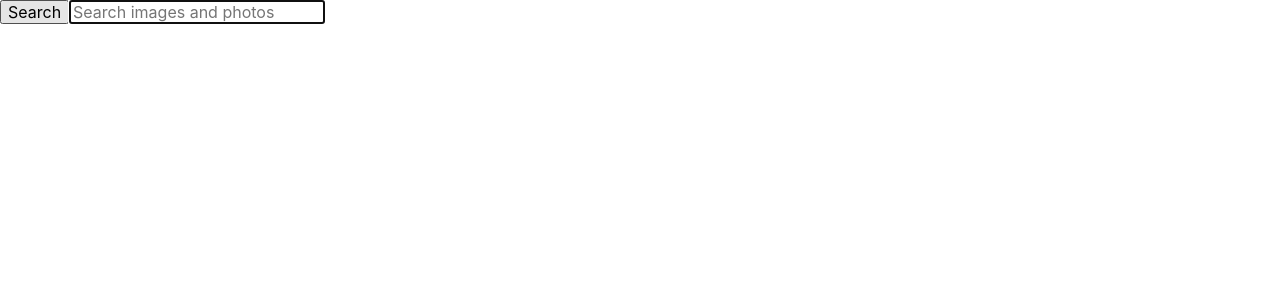
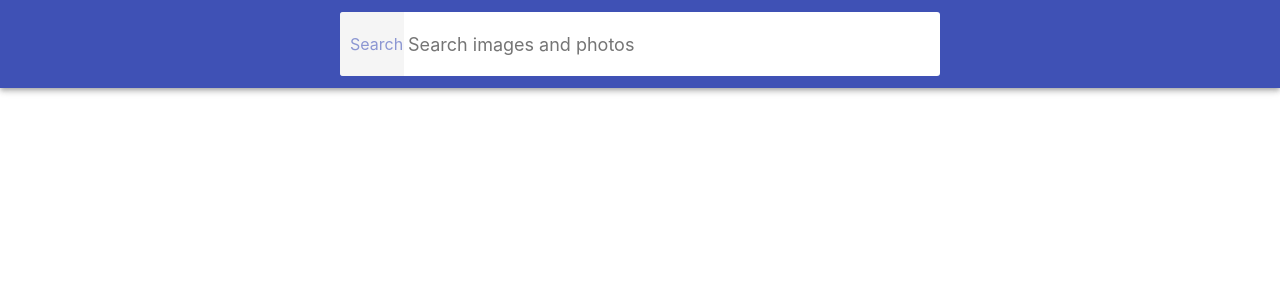
Before and after one commit to Shkliarova/goit-react-hw-03-image-finder, a React (Create React App) app: page / in a window 1280 px wide. Shown: the top 300 px of the page. Built offline with nearby package versions, Linux system fonts and the light colour scheme.

Commit message:
task2 part3

```diff
--- a/src/components/App.js
+++ b/src/components/App.js
@@ -2,6 +2,7 @@ import { Searchbar } from "./Searchbar";
 import { ImageGallery } from "./ImageGallery";
 import { Button } from "./Button";
 import { Component } from "react";
+import { fetchImages } from "./api";
 
 export class App extends Component{
   state = {
@@ -10,27 +11,54 @@ export class App extends Component{
     page: 1,
   }
 
-  componentDidMount(){
-
+  componentDidUpdate(prevProps, prevState){
+    if(
+      prevState.query !== this.state.query ||
+      prevState.page !== this.state.page
+    ){
+      this.fetchImageData();
+    }
   }
 
-  componentDidUpdate(){
+  fetchImageData = async () => {
+    const {query, page} = this.state;
+    try{
+      const imageData = await fetchImages(query, page);
+      if(page === 1){
+        this.setState({
+          images: imageData.hits,
+        })
+      } else{
+        this.setState(prevState => ({
+          images: [...prevState.images, ...imageData.hits],
+        }))
+      }
+    }
+    catch(error){
 
+    }
   }
 
   handleSubmit = (newQuery) => {
-        this.setState({
-        query: newQuery,
-        })
-    }
+    this.setState({
+      query: newQuery,
+      page: 1,
+    });
+  };
+
+  loadMore = () => {
+    this.setState(prevState => ({
+      page: prevState.page += 1,
+    }))
+  }
 
   render(){
-    const {images, page} = this.state;
+    const {images} = this.state;
     return (
-      <div>
+      <div className="App">
         <Searchbar onSubmit={this.handleSubmit} />
-        <ImageGallery page={page} items={images}/>
-        <Button/>
+        <ImageGallery items={images}/>
+        {images.length > 0 && <Button onClick={this.loadMore}/>}
       </div>
     );
   }
--- a/src/components/Button.js
+++ b/src/components/Button.js
@@ -1,7 +1,7 @@
-export const Button = () => {
+export const Button = ({onClick}) => {
     return(
         <div>
-
+            <button className="Button" onClick={onClick}>Load More</button>
         </div>
     )
 }
--- a/src/components/ImageGallery.js
+++ b/src/components/ImageGallery.js
@@ -2,7 +2,7 @@ import { ImageGalleryItem } from "./ImageGalleryItem"
 
 export const ImageGallery = ({items}) => {
     return(
-        <ul className="gallery">
+        <ul className="ImageGallery">
             {items.map(item =>
                 <ImageGalleryItem key={item.id} item={item}/>
             )}
--- a/src/components/ImageGalleryItem.js
+++ b/src/components/ImageGalleryItem.js
@@ -1,7 +1,7 @@
-export const ImageGalleryItem = ({webformatURL}) => {
+export const ImageGalleryItem = ({item}) => {
     return(
-        <li className="gallery-item">
-        <img src={webformatURL} alt="img" />
+        <li className="ImageGalleryItem">
+        <img className="ImageGalleryItem-image" src={item.webformatURL} alt="img" />
         </li>
     )
 }
--- a/src/components/Searchbar.js
+++ b/src/components/Searchbar.js
@@ -1,19 +1,40 @@
-export const Searchbar = () => {
-    return(
-            <header className="searchbar">
-            <form className="form">
-                <button type="submit" className="button">
-                <span className="button-label">Search</span>
+import { Component } from "react";
+
+export class Searchbar extends Component  {
+    state = {
+        query: '',
+    }
+
+    handleChange = (event) => {
+        this.setState({query: event.target.value});
+    }
+
+    handleSubmit = (event) => {
+        event.preventDefault();
+        this.props.onSubmit(this.state.query);
+    }
+
+    render(){
+        const {query} = this.state;
+
+        return(
+            <header className="Searchbar">
+            <form className="SearchForm" onSubmit={this.handleSubmit}>
+                <button type="submit" className="SearchForm-button">
+                <span className="SearchForm-button-label">Search</span>
                 </button>
 
                 <input
-                className="input"
+                className="SearchForm-input"
                 type="text"
                 autoComplete="off"
                 autoFocus
                 placeholder="Search images and photos"
+                value={query}
+                onChange={this.handleChange}
                 />
             </form>
             </header>
-    )
-}
+            )
+        }
+    }
--- a/src/index.js
+++ b/src/index.js
@@ -6,6 +6,6 @@ import './styles.css'
 
 ReactDOM.createRoot(document.getElementById('root')).render(
   <React.StrictMode>
-    <App />
+    <App/>
   </React.StrictMode>
 );
--- a/src/styles.css
+++ b/src/styles.css
@@ -73,13 +73,9 @@ img {
 
 .SearchForm-button {
   display: inline-block;
-  width: 48px;
-  height: 48px;
+  width: 64px;
+  height: 64px;
   border: 0;
-  background-image: url('https://image.flaticon.com/icons/svg/149/149852.svg');
-  background-size: 40%;
-  background-repeat: no-repeat;
-  background-position: center;
   opacity: 0.6;
   transition: opacity 250ms cubic-bezier(0.4, 0, 0.2, 1);
   cursor: pointer;
@@ -91,15 +87,9 @@ img {
 }
 
 .SearchForm-button-label {
-  position: absolute;
-  width: 1px;
-  height: 1px;
-  padding: 0;
-  overflow: hidden;
-  clip: rect(0, 0, 0, 0);
-  white-space: nowrap;
-  clip-path: inset(50%);
-  border: 0;
+  padding: 4px;
+  color: #3f51b5;
+  font-size: 16px;
 }
 
 .SearchForm-input {
@@ -186,7 +176,8 @@ img {
   background-color: #3f51b5;
   transition: all 250ms cubic-bezier(0.4, 0, 0.2, 1);
   text-align: center;
-  display: inline-block;
+  display: block;
+  margin: 0 auto;
   color: #fff;
   border: 0;
   text-decoration: none;
```
